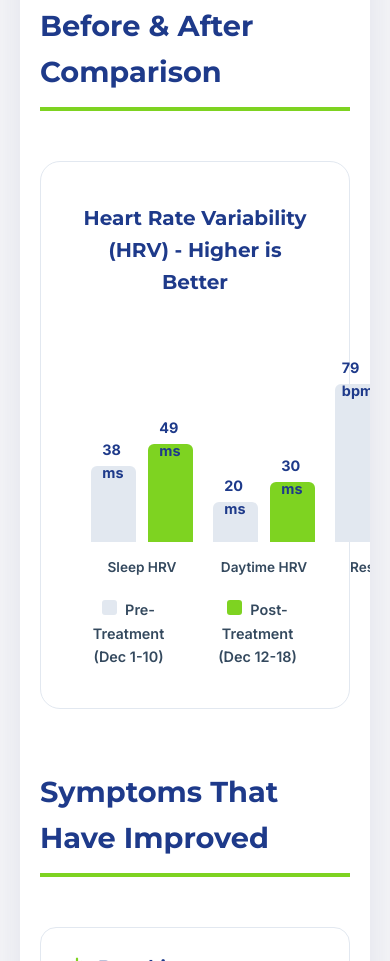
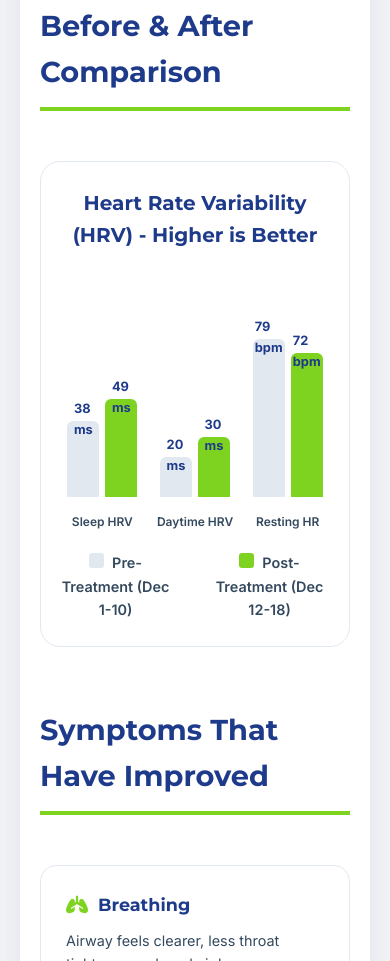
Before and after one commit to Bloorize/health-report, a plain HTML site: page index.html in a window 390 px wide. Shown: the part 2604-3565 px from the top of the page. Drawn offline with Linux system fonts and the light colour scheme.

Commit message:
Fix mobile chart layout truncation

```diff
--- a/index.html
+++ b/index.html
@@ -428,6 +428,32 @@
                 padding-right: 0;
                 color: var(--lime);
             }
+
+            /* Mobile Chart Adjustments */
+            .chart-container {
+                padding: 25px 15px;
+            }
+
+            .bar-group {
+                margin: 0 4px;
+            }
+
+            .bars {
+                gap: 6px;
+            }
+
+            .bar {
+                width: 32px;
+            }
+
+            .bar-value {
+                font-size: 0.8em;
+                top: -22px;
+            }
+
+            .bar-label {
+                font-size: 0.75em;
+            }
         }
 
         @media print {
```
